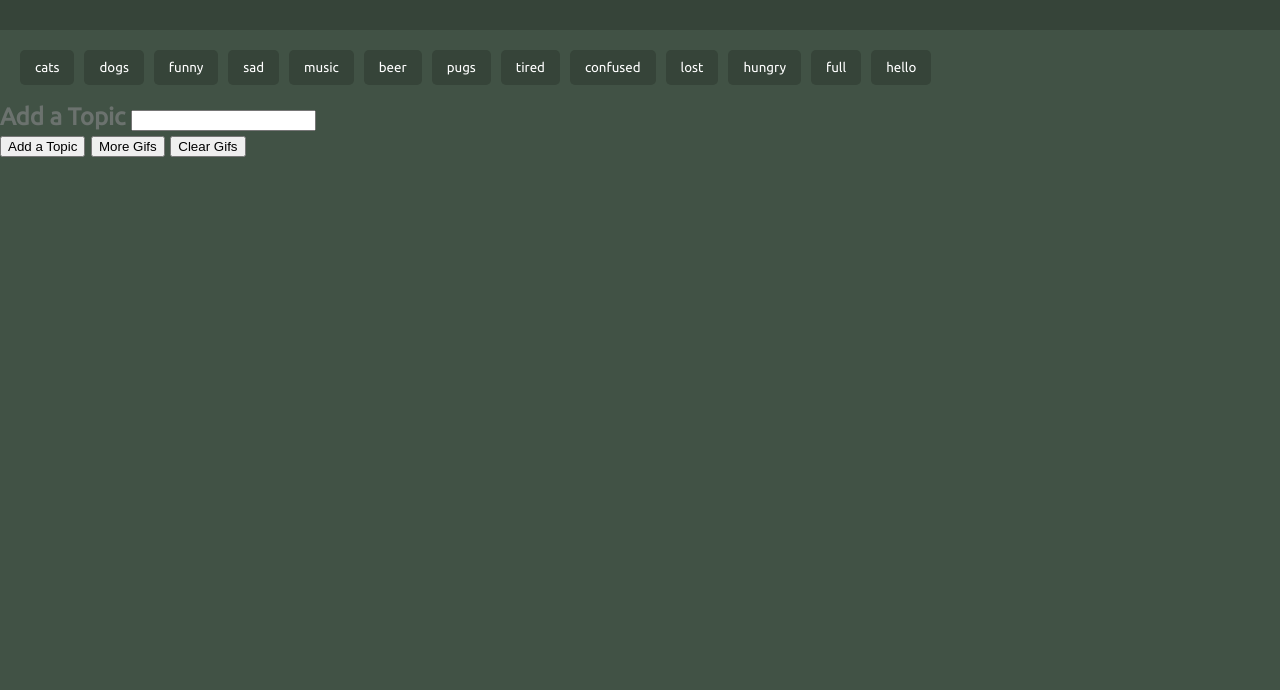
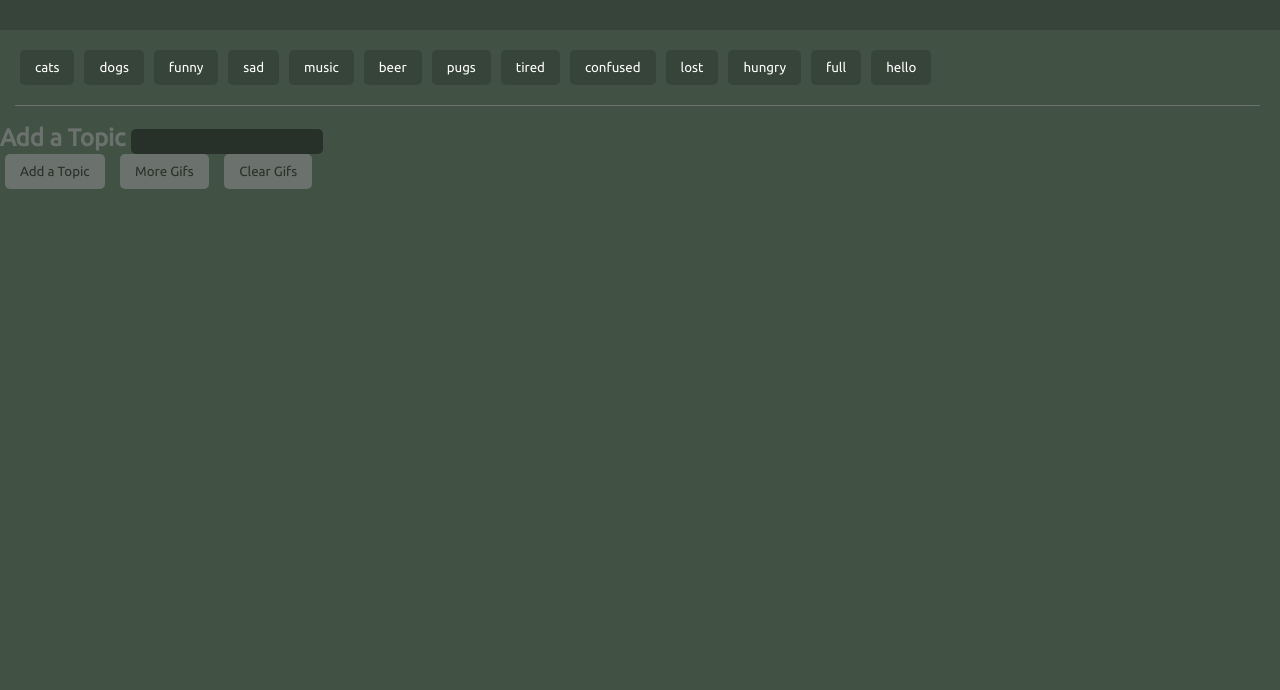
Before and after one commit to aroarian/GifTastic, a plain HTML site: page index.html in a window 1280 px wide. Shown: the part 110-800 px from the top of the page. Drawn offline with nearby package versions, Linux system fonts and the light colour scheme.

Commit message:
style updates and add button return

```diff
--- a/assets/css/style.css
+++ b/assets/css/style.css
@@ -4,6 +4,16 @@ body{
     font-weight: bold;
     font-size: 150%;
     font-family: 'Ubuntu', sans-serif;
+}
+
+body input{
+    border:none;
+    padding: 5px;
+    background-color:rgb(39, 49, 41);
+    border-radius: 5px;
+    outline: none;
+    color: rgb(107, 114, 110);
+    padding-left: 10px;
 }
 
 .header{
@@ -34,6 +44,9 @@ body{
     margin-bottom: 20px;
     margin-left: 15px;
     height: auto;
+    border-bottom: 1px solid rgb(107, 114, 110);
+    padding-bottom: 20px;
+    margin-right: 20px;
 }
 
 .topics button{
@@ -46,12 +59,30 @@ body{
     margin-right: 5px;
     background-color: rgb(54, 68, 57);
     outline: none;
+
+}
+#topic-form{
+    margin-bottom: 20px;
 }
 
 .topics button:hover{
-
+    transform: scale(1.25);
+    box-shadow: 0px 2px 0px #00000041;
 }
 
-#topic-form{
-    margin-bottom: 20px;
+.button{
+    font-family: 'Ubuntu', sans-serif;
+    border: none;
+    border-radius: 5px;
+    color: rgb(39, 49, 41);
+    padding: 10px 15px 10px 15px;
+    margin-left: 5px;
+    margin-right: 5px;
+    background-color: rgb(107, 114, 110);
+    outline: none;
 }
+
+.button:hover{
+    transform: scale(1.10);
+    box-shadow: 0px 2px 0px #00000041;
+}
--- a/assets/javascript/app.js
+++ b/assets/javascript/app.js
@@ -84,6 +84,10 @@ $("#search-button").on("click", function(event) {
 
 $("#add-topic").on("click", function(event) {
   event.preventDefault();
+
+  $topicInput = $("#topic-input").val();
+
+  if ($topicInput === "") return;
 
   var topic = $("#topic-input").val().trim();
 
--- a/index.html
+++ b/index.html
@@ -23,15 +23,9 @@
                 <label for="search-input"></label>
                 <input type="text" id="search-input">
                 <br>
-                <input id="search-button" type="submit" value="Search">
+                <input id="search-button" class="button" type="submit" value="Search">
             </form>
         </div>
-
-
-
-
-
-
 
         <div class="topics"></div>
         <form id="topic-form">
@@ -39,9 +33,9 @@
             <input type="text" id="topic-input">
             <br>
 
-            <input id="add-topic" type="submit" value="Add a Topic">
-            <input id="more-topic" type="button" value="More Gifs">
-            <input id="clear" type="button" value="Clear Gifs">
+            <input id="add-topic" class="button" type="submit" value="Add a Topic">
+            <input id="more-topic" class="button" type="button" value="More Gifs">
+            <input id="clear" class="button" type="button" value="Clear Gifs">
         </form>
         <div id="topic-view"></div>
 
```
